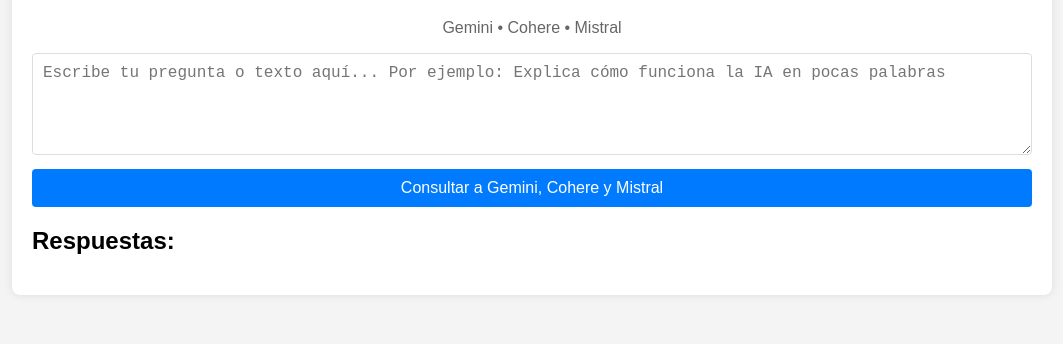
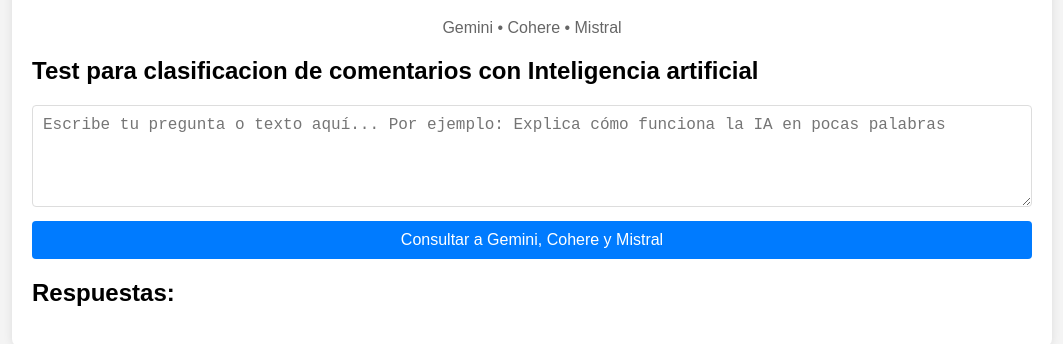
Before and after one commit to Juliango2494/promesasGerman, a website: page api_IA/index.html in a window 1280 px wide. Shown: the part 102-446 px from the top of the page, without its empty margins (108-1171 px from the left). Drawn offline with Linux system fonts and the light colour scheme.

Commit message:
Cambio html

```diff
--- a/api_IA/index.html
+++ b/api_IA/index.html
@@ -105,6 +105,7 @@
     <div class="container">
         <h1>Comparación de Modelos de IA 🤖</h1>
         <p style="text-align: center; color: #666;">Gemini • Cohere • Mistral</p>
+        <h2>Test para clasificacion de comentarios con Inteligencia artificial</h2>
         <textarea id="inputText" placeholder="Escribe tu pregunta o texto aquí... Por ejemplo: Explica cómo funciona la IA en pocas palabras"></textarea>
         <button onclick="sendToAllAIs()">Consultar a Gemini, Cohere y Mistral</button>
         <div class="loader" id="loader"></div>
```
